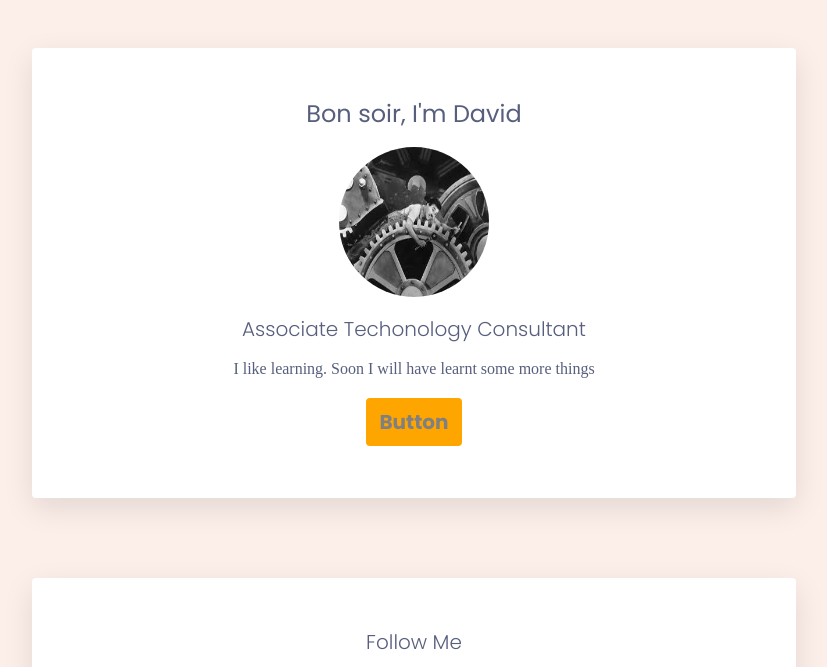
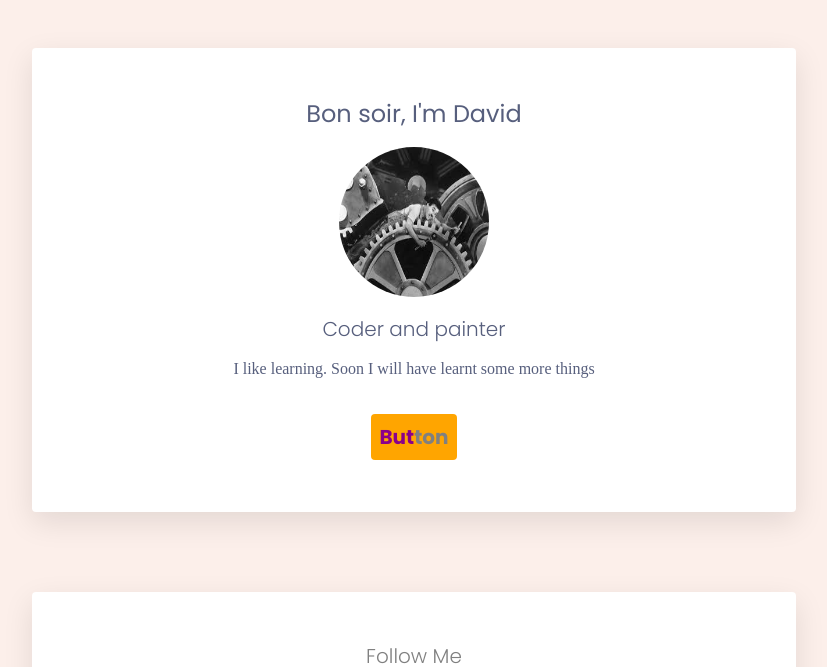
Before and after one commit to DavidEgS/profile, a plain HTML site: page index.html in a window 1280 px wide. Shown: the top 667 px of the page, without its empty margins (234-1061 px from the left). Drawn offline with Linux system fonts and the light colour scheme.

Commit message:
updated styling

```diff
--- a/index.html
+++ b/index.html
@@ -12,13 +12,15 @@
       <div class="card">
         <h1>Bon soir, I'm David</h1>
         <img src="images/chap.jpeg" alt="Chaplin" class ="img-circle">
-        <h2>Associate Techonology Consultant</h2>
+        <h2>Coder and painter</h2>
         <p>I like learning. Soon I will have learnt some more things</p>
-        <p class ="orange-btn"><a href="http://www.heavensgate.com/" target="_blank">Button</a></p>
+        <div class="btn-squish">
+          <div class ="orange-btn"><a href="http://www.heavensgate.com/" target="_blank"> <span class="half-colour">But</span>ton</a></div>
+        </div>
       </div>
 
       <div class="card">
-        <h2>Follow Me</h2>
+        <h2><a href="https://www.youtube.com/watch?v=6OwklTxG-rQ" target="_blank"> Follow Me</h2>
         <ul class="list-inline">
           <li class="social"><a href="https://en-gb.facebook.com/" target="_blank"><i class="fab fa-facebook"></i></a></li>
           <li class="social"><a href="https://en.wikipedia.org/wiki/Cult_(religious_practice)" target="_blank"><i class="fab fa-twitter list-btn"></i></a></li>
@@ -27,6 +29,3 @@
     </div>
   </body>
 </html>
-
-
-<!-- <a href="https://en-gb.facebook.com/" target="_blank"></a> -->
--- a/style.css
+++ b/style.css
@@ -49,6 +49,15 @@ a {
   align-items: center;
 }
 
+.half-colour {
+  color: darkmagenta;
+}
+
+.btn-squish {
+  display: flex;
+  justify-content: center;
+}
+
 .orange-btn {
   display: flex;
   justify-content: center;
@@ -56,8 +65,6 @@ a {
   color: white;
   background: orange;
   border-radius: 4px;
-  width: 80px;
-  height: 32px;
   margin: 20px auto;
   padding: 8px;
   text-align: center;
```
